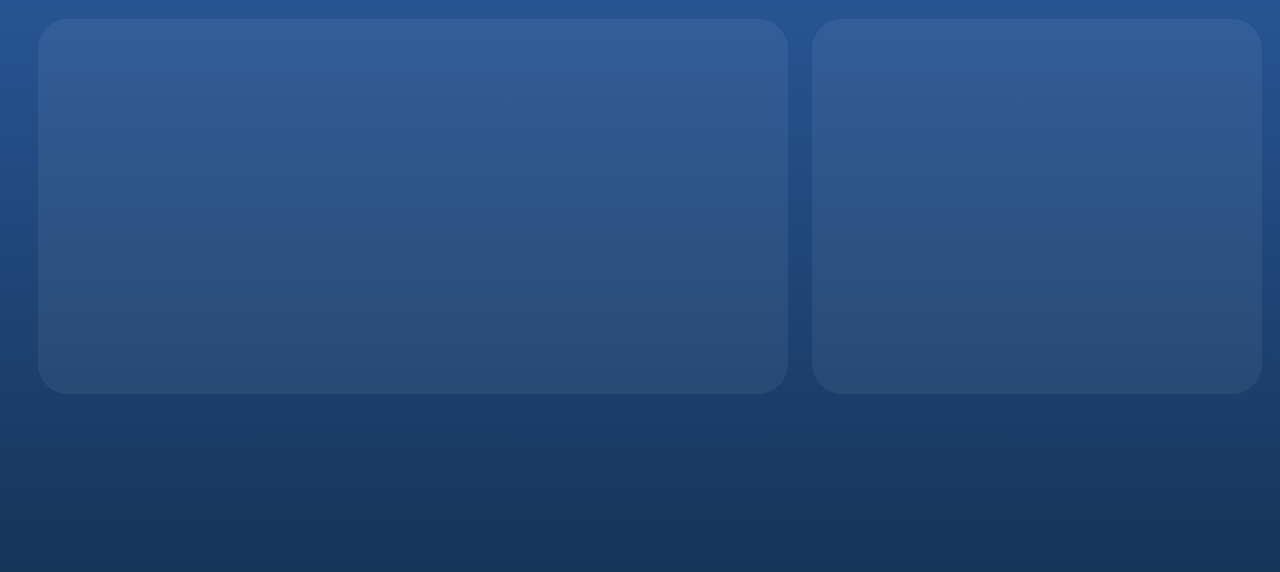
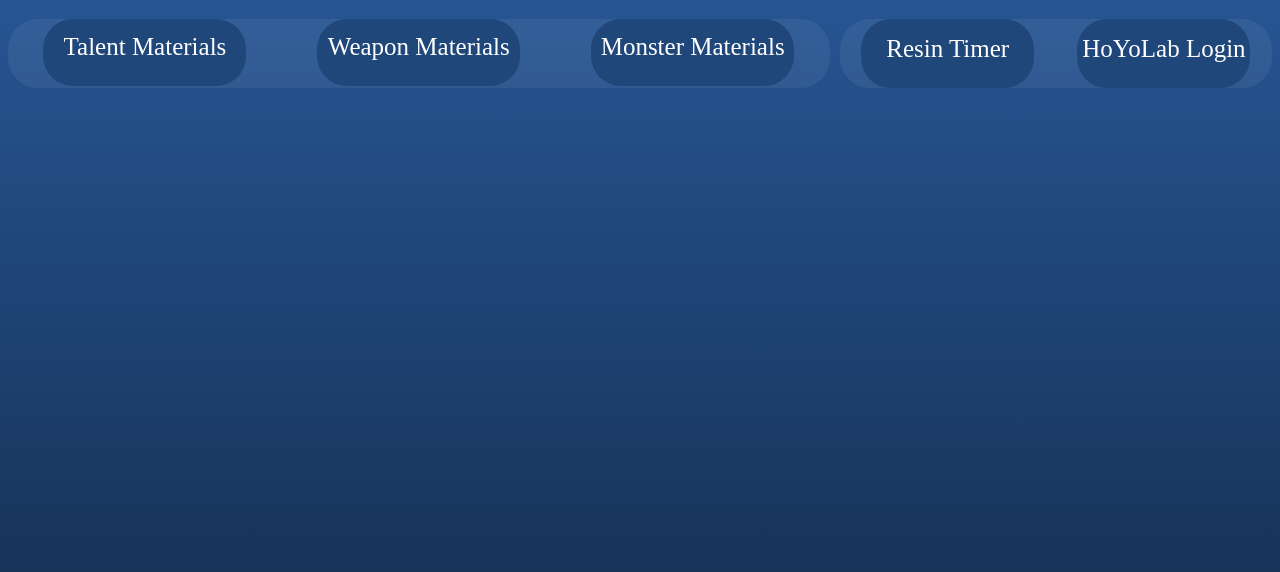
Before and after one commit to TeyvatTales/TeyvatTales.github.io, a plain HTML site: page index.html in a window 1280 px wide. Shown: the part 148-720 px from the top of the page. Drawn offline with Linux system fonts and the light colour scheme; a web font is replaced by a local one.

Commit message:
Created base for materials and timers

```diff
--- a/css/main.css
+++ b/css/main.css
@@ -62,7 +62,7 @@ html {
     font-weight: 100;
 }
 
-.large-container {
+/* .large-container {
     clear: left;
     background: rgba(245,245,245,.06);
     width: 750px;
@@ -81,4 +81,46 @@ html {
     float: right;
     margin-right: 10px;
     border-radius: 30px;
+} */
+
+.body-grid {
+    display: grid;
+    clear:left;
+    grid-template-columns: 65% 1fr;
+    column-gap: 10px;
 }
+
+.body-container {
+    background: rgba(245,245,245,.06);
+    border-radius: 30px;
+}
+
+.material-container {
+    display: grid;
+    grid-template-columns: 1fr 1fr 1fr;
+    column-gap: 20px;
+    margin-left: 10px;
+    margin-right: 10px;
+    border-radius: 30px;
+}
+
+.widget-container {
+    display: grid;
+    grid-template-columns: 1fr 1fr;
+}
+
+.farmable-container {
+    display: grid;
+    background: rgba(32,71,122);
+    border-radius: 30px;
+    margin-left: 10%;
+    margin-right: 10%;
+}
+
+.farmable-container-title {
+    color: white;
+    font-family:"Omnes";
+    font-size: 25px;
+    text-align: center;
+    margin-top: -5%;
+}
--- a/index.html
+++ b/index.html
@@ -19,9 +19,46 @@
     <div class="traveler-greeting">
         <h1 class = "greetings">Hello Traveler! Today you should farm:</h1>
     </div>
-    <div class="large-container">
+
+    <div class="body-grid">
+        <div class="body-container">
+            <div class="material-container">
+                <div class="farmable-container">
+                    <div class="farmable-container-title">
+                        <p>Talent Materials</p>
+                    </div>
+                </div>
+                <div class="farmable-container">
+                    <div class="farmable-container-title">
+                        <p>Weapon Materials</p>
+                    </div>
+                </div>
+                <div class="farmable-container">
+                    <div class="farmable-container-title">
+                        <p>Monster Materials</p>
+                    </div>
+                </div>
+            </div>
+        </div>
+
+        <div class="body-container">
+            <div class="widget-container">
+                <div class="farmable-container">
+                    <div class="farmable-container-title">
+                        <p>Resin Timer</p>
+                    </div>
+                </div>
+                <div class="farmable-container">
+                    <div class="farmable-container-title">
+                        <p>HoYoLab Login</p>
+                    </div>
+                </div>
+            </div>
+
+        </div>
     </div>
-    <div class="semi-large-container">
-    </div>
+
+
+
 </body>
 </html>
```
